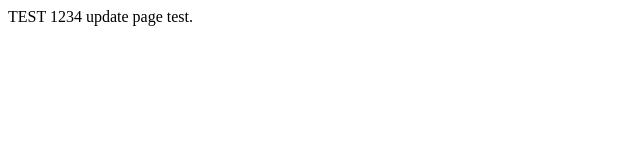
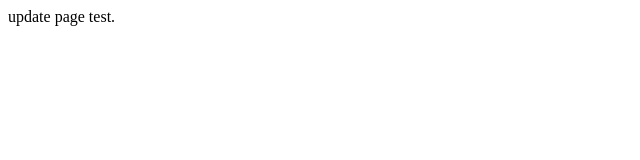
Before and after one commit to alpercaktug/front-end, a plain HTML site: page index.html in a window 1280 px wide. Shown: the whole page, without its empty margins (0-640 px from the left). Drawn offline with Linux system fonts and the light colour scheme.

Commit message:
update test 2

```diff
--- a/index.html
+++ b/index.html
@@ -7,7 +7,6 @@
     <title>Document</title>
 </head>
 <body>
-    TEST 1234
     update page test.
 </body>
 </html>
```
